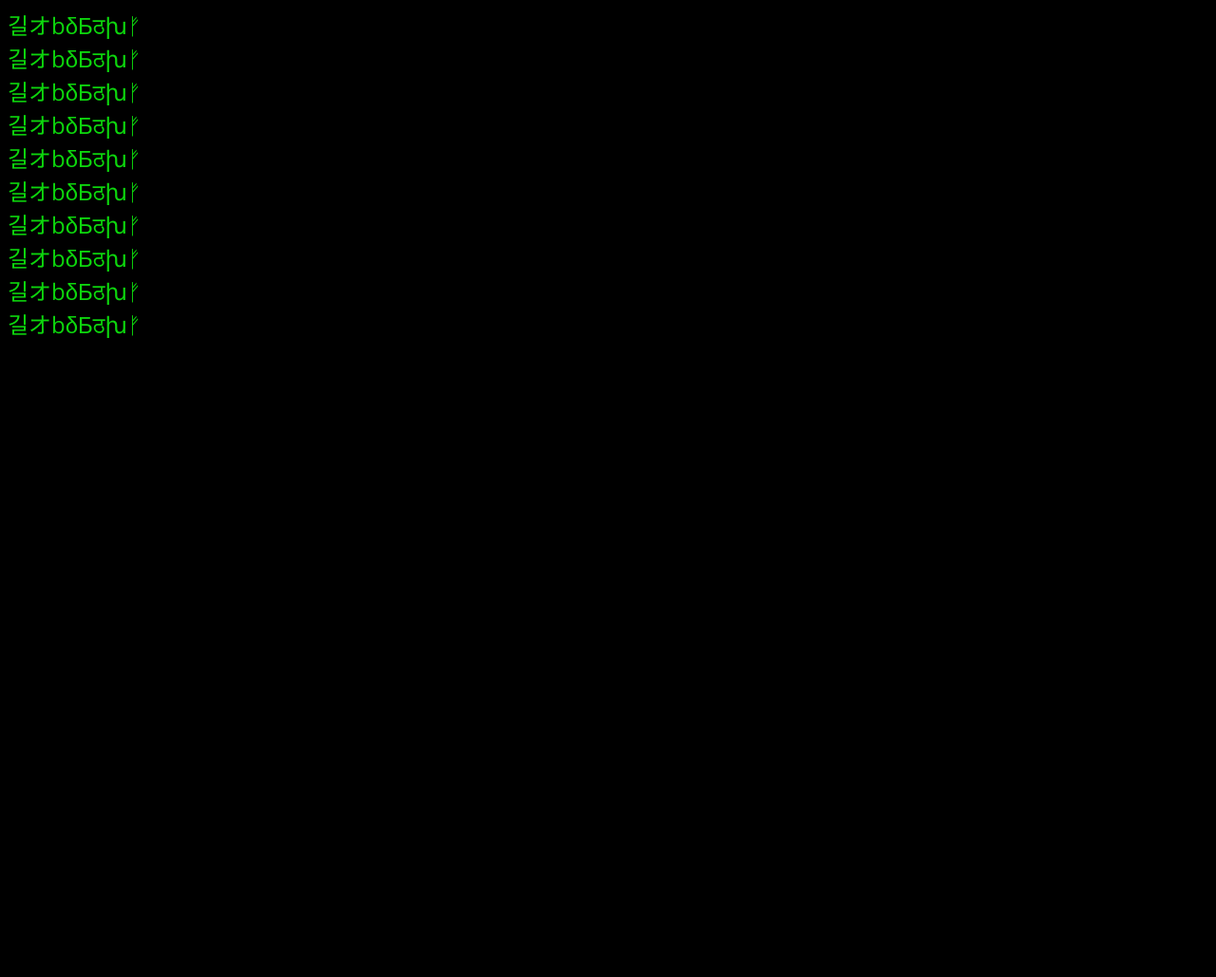
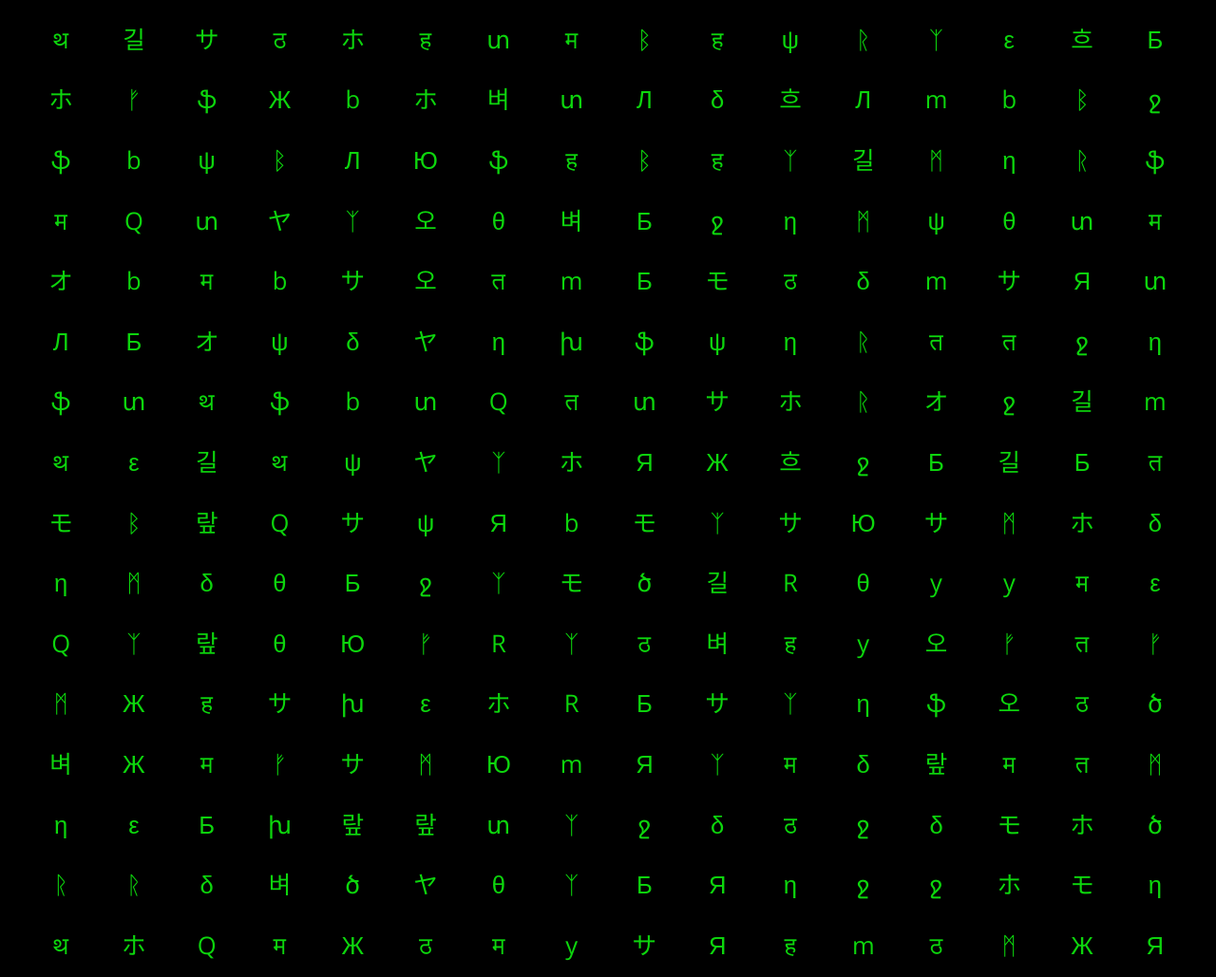
Before and after one commit to dev-song/homepage, a plain HTML site: page Digital_Rain/index.html in a window 1280 px wide. Shown: the whole page at 95% size. Before the commit the page ends 800 px from the top, so only its background shows below. Drawn offline with nearby package versions, Linux system fonts and the light colour scheme.

Commit message:
Add - a new feature for displaying characters
> remove <div> elements in the previous version of index.html
> add a functions to display the initial screen with a matrix of random characters in digitalRain.js
  - repeat adding a bunch of html codes
> refactor the overall codes
  - basic function 'getRndElem' is taken out to the global scope

```diff
--- a/Digital_Rain/digitalRain.js
+++ b/Digital_Rain/digitalRain.js
@@ -9,21 +9,26 @@
     // 안 붙어있다면 row가 current가 붙은 row보다 작을 경우 초록색으로
     // 클 경우 검정색으로
 
+// 배열 내 무작위 항목을 선택하는 함수
+var getRndElem = function(arr) {
+    var rndElem;
+    rndElem = arr[Math.floor(Math.random() * arr.length)];
 
+    return rndElem;
+};
 
+// id를 가진 요소의 position에 html 코드를 더하는 함수
+// var insertHTML = function(id, position, html) {
+//     // position은 'beforebegin', 'afterbegin', 'beforeend', 'afterend'의 4가지
+//     document.getElementById(id).insertAdjacentHTML(position, html);
+// };
 
 var dataController = (function() {
 
     // 글자들의 전체 집합을 설정
     var characters = ["길", "벼", "흐", "오", "랖", "オ", "サ", "ホ", "モ", "ヤ", "b", "m", "Q", "R", "y", "δ", "ε", "θ", "ψ", "η", "Б", "Ж", "Л", "Ю", "Я", "ठ", "त", "थ", "म", "ह", "խ", "ծ", "ջ", "տ", "ֆ", "ᚠ", "ᚱ", "ᛉ", "ᛒ", "ᛗ"];
 
-    // 배열 내 무작위 항목을 선택하는 함수
-    var getRandomElement = function(arr) {
-        var randomElement;
-        randomElement = arr[Math.floor(Math.random() * arr.length)];
 
-        return randomElement;
-    };
 
     return {
         // Characters 배열을 return하는 함수
@@ -39,8 +44,8 @@ var dataController = (function() {
             attached = "";
             // attached에 무작위로 고른 항목들을 n번 더함
             for (var i = 0; i < n; i++) {
-                var randomElement = getRandomElement(arr);
-                attached += randomElement;
+                var rndElem = getRndElem(arr);
+                attached += rndElem;
             }
 
             return attached;
@@ -48,21 +53,52 @@ var dataController = (function() {
     }
 })();
 
-var UIController = function() {
+var UIController = (function() {
 
-    var DOMString = {
+    var DOMStrings = {
 
     };
 
-    var displayRndCharacters: function()
 
-};
 
-var appController = function(dataCtrl, UICtrl) {
+    return {
+        // 'row_n'의 클래스를 가진 DOM 개체의 textContent를 Characters로 표시
+        displayCharacters: function(n, char) {
+            document.querySelector('.row_' + n).textContent = char;
+        },
+
+        // arr 배열에서 무작위 글자를 n개 추출해 이어붙인 문장을 m열 추가
+        getCharacterMatrix: function(arr, n, m) {
+            for (var i = 0; i < m; i++) {
+                var divClass = ' class="rows row_' + (i + 1);
+                var html = '<div' + divClass + '">';
+
+                for (var j = 0; j < n; j++) {
+                    var rndElem = getRndElem(arr);
+                    var spanClass = ' class="characters column_' + (j + 1) + '"';
+                    var spanId = ' id="r' + (i + 1) + 'c' + (j + 1);
+
+                    html += '<span' + spanClass + spanId + '">' + rndElem + '</span>';
+                }
+                html += '</div>';
+
+                // 'body' selector의 'beforeend' position에 html 삽입
+                document.querySelector('body').insertAdjacentHTML('beforeend', html);
+            }
+        }
+    }
+})();
+
+var appController = (function(dataCtrl, UICtrl) {
+
+    var characters = dataCtrl.getCharacters();
+    var randomArray = dataCtrl.arrRndAttachment(characters, 12);
 
     return {
         init: function() {
-
+            UICtrl.getCharacterMatrix(characters, 16, 16);
         }
     }
-}
+})(dataController, UIController);
+
+appController.init();
--- a/Digital_Rain/index.html
+++ b/Digital_Rain/index.html
@@ -8,7 +8,7 @@
     </head>
 
     <body>
-        <div class="row_1">길オbδБठխᚠ</div>
+        <!-- <div class="row_1" id="id1">길オbδБठխᚠ</div>
         <div class="row_2">길オbδБठխᚠ</div>
         <div class="row_3">길オbδБठխᚠ</div>
         <div class="row_4">길オbδБठխᚠ</div>
@@ -17,10 +17,9 @@
         <div class="row_7">길オbδБठխᚠ</div>
         <div class="row_8">길オbδБठխᚠ</div>
         <div class="row_9">길オbδБठխᚠ</div>
-        <div class="row_10">길オbδБठխᚠ</div>
+        <div class="row_10">길オbδБठխᚠ</div> -->
         <script src="digitalRain.js"></script>
     </body>
-
 
     <!-- used characters (from wikipedia)
     Korean (Hangul): 길, 벼, 흐, 오, 랖
--- a/Digital_Rain/style.css
+++ b/Digital_Rain/style.css
@@ -9,6 +9,20 @@ Black: #000000
 body {
     background-color: black;
     font-family: 'Open Sans', sans-serif;
-    font-size: 1.5rem;
+    /* font-size: 1.5rem; */
     color: #0DD60D;
+    text-align: center;
 }
+
+.rows {
+    padding: auto;
+    margin: auto;
+}
+
+.characters {
+    display: inline-block;
+    width: 4vw;
+    margin: 1vw;
+    font-size: 2vw;
+    text-align: center;
+}
```
